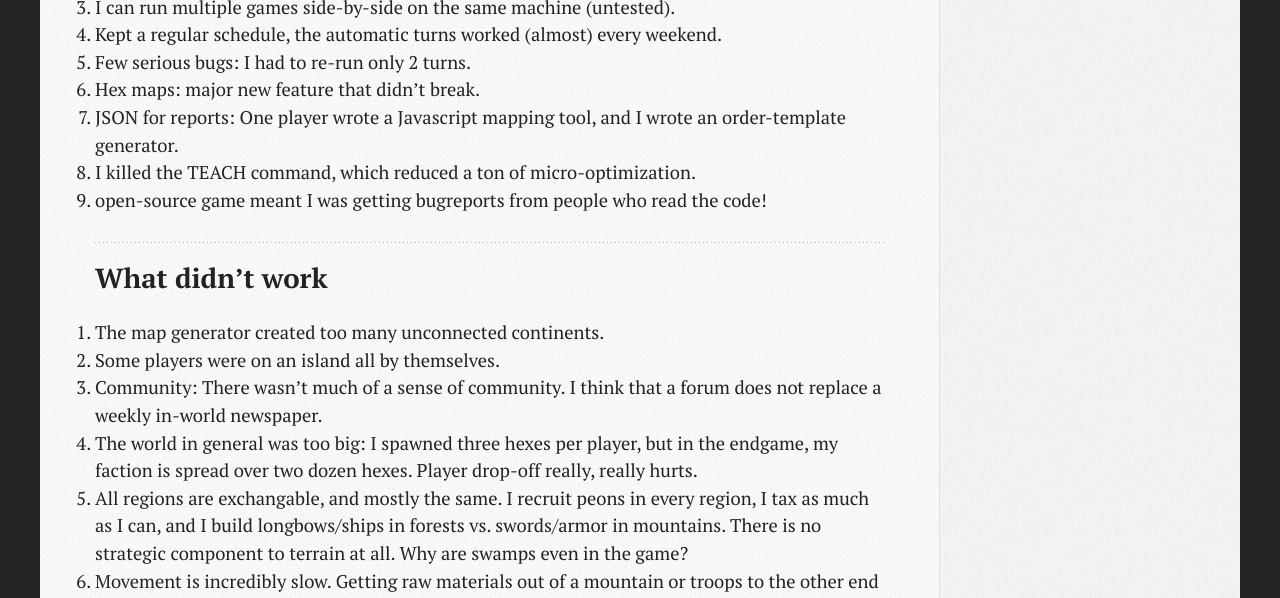
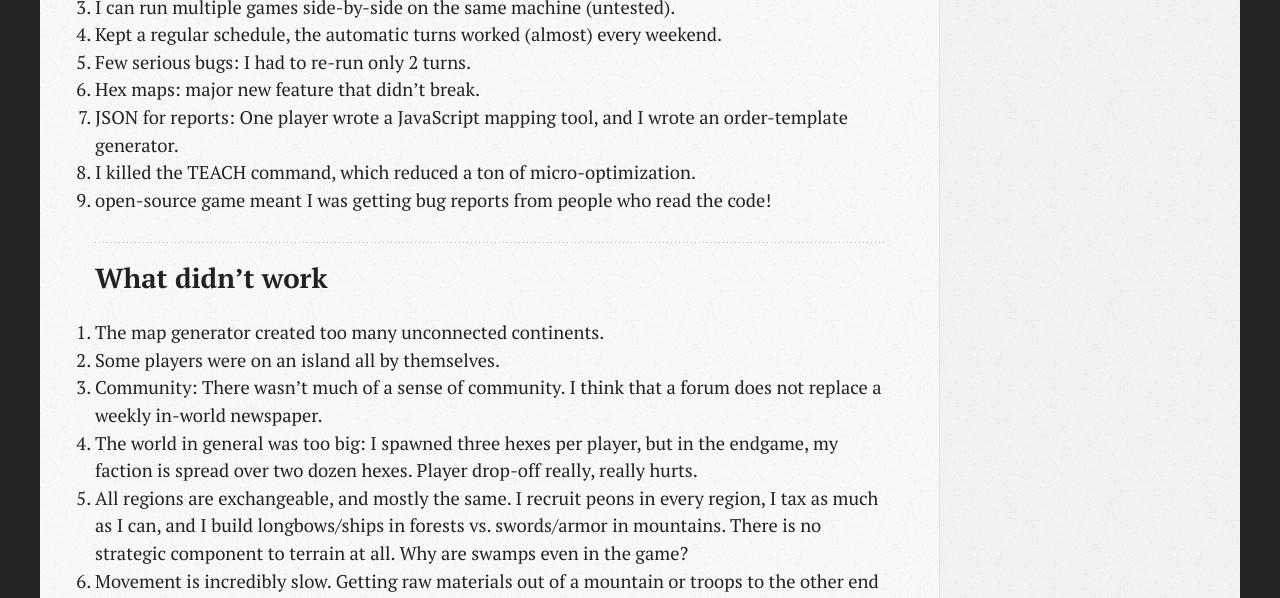
Before and after one commit to badgerman/twigtechnology.com, a Jekyll site: the page built from _posts/2013-09-20-atlas-postmortem.markdown, in a window 1280 px wide and 900 px high, scrolled down 537 px. Shown: the part 155-753 px from the top of the window. Built offline with Jekyll 4.4.1, drawn with Linux system fonts in a browser that asks for light colours; nearby versions of some CDN libraries; some of the changed text lies outside the part shown.

Commit message:
spell checking

```diff
--- a/_posts/2013-09-20-atlas-postmortem.markdown
+++ b/_posts/2013-09-20-atlas-postmortem.markdown
@@ -23,9 +23,9 @@ Wallace first created it.
 4.  Kept a regular schedule, the automatic turns worked (almost) every weekend.
 5.  Few serious bugs: I had to re-run only 2 turns.
 6.  Hex maps: major new feature that didn't break.
-7.  JSON for reports: One player wrote a Javascript mapping tool, and I wrote an order-template generator.
+7.  JSON for reports: One player wrote a JavaScript mapping tool, and I wrote an order-template generator.
 8.  I killed the TEACH command, which reduced a ton of micro-optimization.
-9.  open-source game meant I was getting bugreports from people who read the code!
+9.  open-source game meant I was getting bug reports from people who read the code!
 
 ## What didn't work
 
@@ -36,7 +36,7 @@ Wallace first created it.
 4.  The world in general was too big: I spawned three hexes per player, but in
     the endgame, my faction is spread over two dozen hexes. Player drop-off really,
     really hurts.
-5.  All regions are exchangable, and mostly the same. I recruit peons in every
+5.  All regions are exchangeable, and mostly the same. I recruit peons in every
     region, I tax as much as I can, and I build longbows/ships in forests vs.
     swords/armor in mountains. There is no strategic component to terrain at all.
     Why are swamps even in the game?
@@ -146,7 +146,7 @@ like to work with check these requirements:
     milestones, and developers should play in those games to see what works and what
     doesn't.
 4.  Basic computer skills. Must be able to set up their own development machine,
-    know how to use irc, ssh, git and a compiler.
+    know how to use IRC, ssh, git and a compiler.
 5.  Must be able to spell and form complete sentences. It's sad that this needs
     to be said, but this is the world we live in.
 
```
